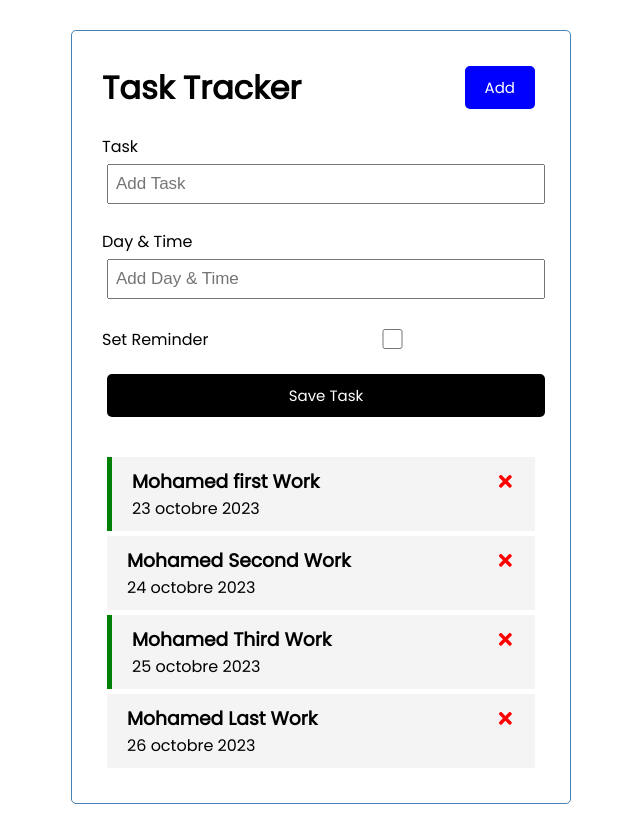
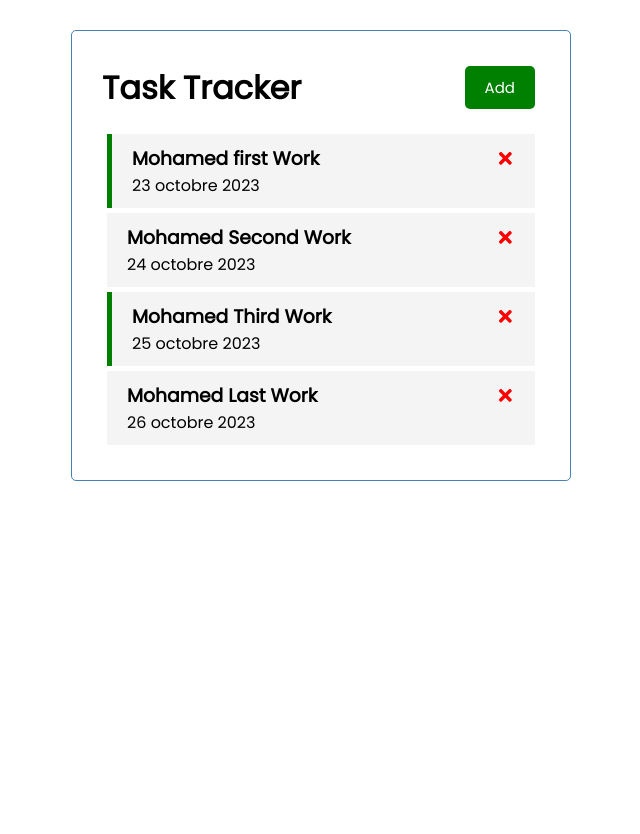
Before and after one commit to medoum/testReact, a React (Create React App) app: page / in a window 1280 px wide. Shown: the whole page, without its empty margins (319-959 px from the left). After the commit the page ends 800 px from the top, so only its background shows below. Built offline with nearby package versions, Linux system fonts and the light colour scheme.

Commit message:
fix crud operations in the visual

```diff
--- a/src/App.js
+++ b/src/App.js
@@ -4,6 +4,7 @@ import { useState } from "react";
 import AddTask from "./component/AddTask";
 
 const App = () => {
+  const [showAddTask, setShowAddtask] = useState(false);
 
   const [tasks, setTasks] = useState([
     {
@@ -30,29 +31,38 @@ const App = () => {
         day: '26 octobre 2023',
         reminder: false,
       }
-])
+  ]);
+
+  // Add Task
+  const addTask = (task) => {
+    const id = Math.floor(Math.random() * 10000) + 1
+
+    const newTask  = {id, ...task}
+    setTasks([...tasks, newTask])
+  }
 
   // Delete Task
-
   const deleteTask = (id) => {
-    setTasks(tasks.filter((task)=> task.id !==id))
+    setTasks(tasks.filter((task) => task.id !== id));
   }
 
-// Toggle Reminder
-const toggleReminder = (id) => {
-  setTasks(tasks.map((task)=>task.id === id
-  ? {...task, reminder: !task.reminder} : task
-   ))
-}
+  // Toggle Reminder
+  const toggleReminder = (id) => {
+    setTasks(tasks.map((task) => task.id === id
+      ? { ...task, reminder: !task.reminder }
+      : task
+    ));
+  }
+
   return (
     <div className="container">
-      <Header />
-      <AddTask />
-       {tasks.length > 0 ?  <Tasks tasks={tasks} onDelete={deleteTask} onToggle={toggleReminder} /> : ( 'No task to show') }
+      <Header
+      onAdd={()=> setShowAddtask(!showAddTask)}
+      showAdd={showAddTask}/>
+      {showAddTask && <AddTask onAdd={addTask} />}
+      {tasks.length > 0 ? <Tasks tasks={tasks} onDelete={deleteTask} onToggle={toggleReminder} /> : 'No task to show'}
     </div>
-
   )
-  }
-
+}
 
 export default App;
--- a/src/component/AddTask.js
+++ b/src/component/AddTask.js
@@ -1,26 +1,59 @@
-import React from 'react'
+import { useState } from "react";
 
-const AddTask = () => {
+
+
+const AddTask = ({ onAdd }) => {
+    const [text, setText] = useState('');
+    const [day, setDay] = useState('');
+    const [reminder, setReminder] = useState(false);
+
+    const onSubmit = (e) => {
+        e.preventDefault();
+
+        if (!text) {
+            alert('Please add a task');
+            return;
+        }
+
+        onAdd({ text, day, reminder });
+
+        setText('');
+        setDay('');
+        setReminder(false);
+    }
+
     return (
         <div>
-        <form className='add-form'>
+            <form className='add-form' onSubmit={onSubmit}>
                 <div className='form-control'>
                     <label>Task</label>
-                <input type='text' placeholder='Add Task' />
+                    <input type='text'
+                        placeholder='Add Task'
+                        value={text}
+                        onChange={(e) => setText(e.target.value)} />
                 </div>
                 <div className='form-control'>
                     <label>Day & Time</label>
-                <input type='text' placeholder='Add Day & Time' />
+                    <input type='text'
+                        placeholder='Add Day & Time'
+                        value={day}
+                        onChange={(e) => setDay(e.target.value)} />
                 </div>
                 <div className='form-control form-control-check'>
                     <label>Set Reminder</label>
-                <input type='checkbox' />
+                    <input type='checkbox'
+                        checked={reminder}
+                        value={reminder}
+                        onChange={(e) => setReminder(e.target.checked)} />
                 </div>
 
-            <input type='submit' value='Save Task' className='btn btn-block' />
+                <input
+                    type='submit'
+                    value='Save Task'
+                    className='btn btn-block' />
             </form>
         </div>
     )
 }
 
-export default AddTask
+export default AddTask;
--- a/src/component/Header.js
+++ b/src/component/Header.js
@@ -2,15 +2,12 @@ import React from 'react';
 import PropTypes from 'prop-types';
 import Button from './Button';
 
-const Header = ({ title }) => {
+const Header = ({ title , onAdd, showAdd}) => {
 
-  const onClick = ()=>{
-    console.log('Click');
-  }
   return (
     <header className='header'>
       <h1>{title}</h1>
-      <Button color='blue' text='Add' onClick={onClick}/>
+      <Button color={showAdd ? 'red' : 'green'} text={showAdd ? 'Close' : 'Add'} onClick={onAdd}/>
     </header>
   );
 }
```
Lines whose indentation alone changed are shown as unchanged.
